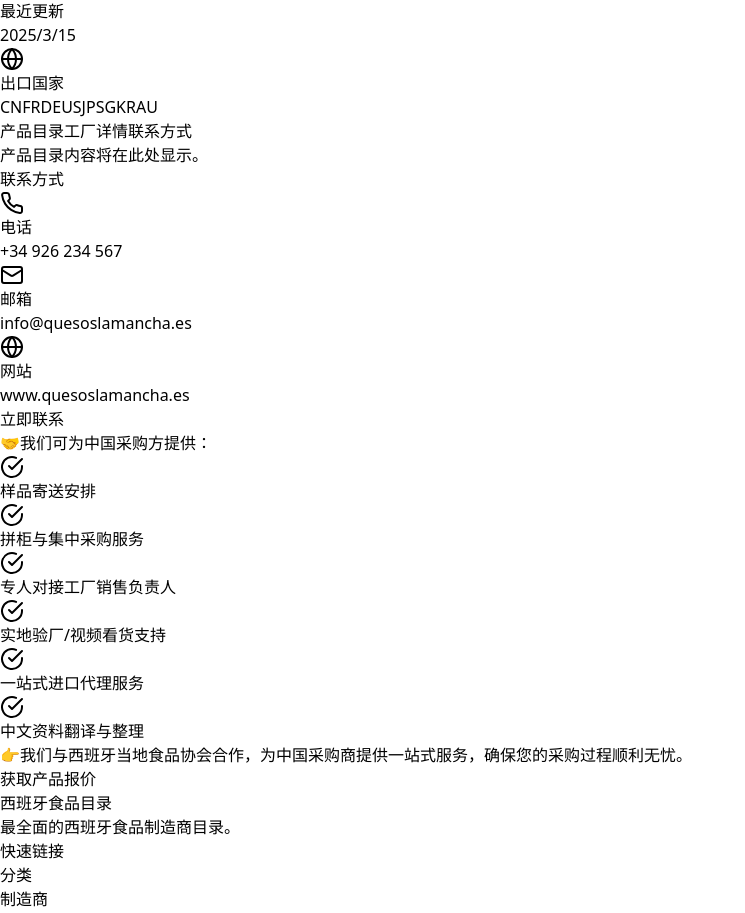
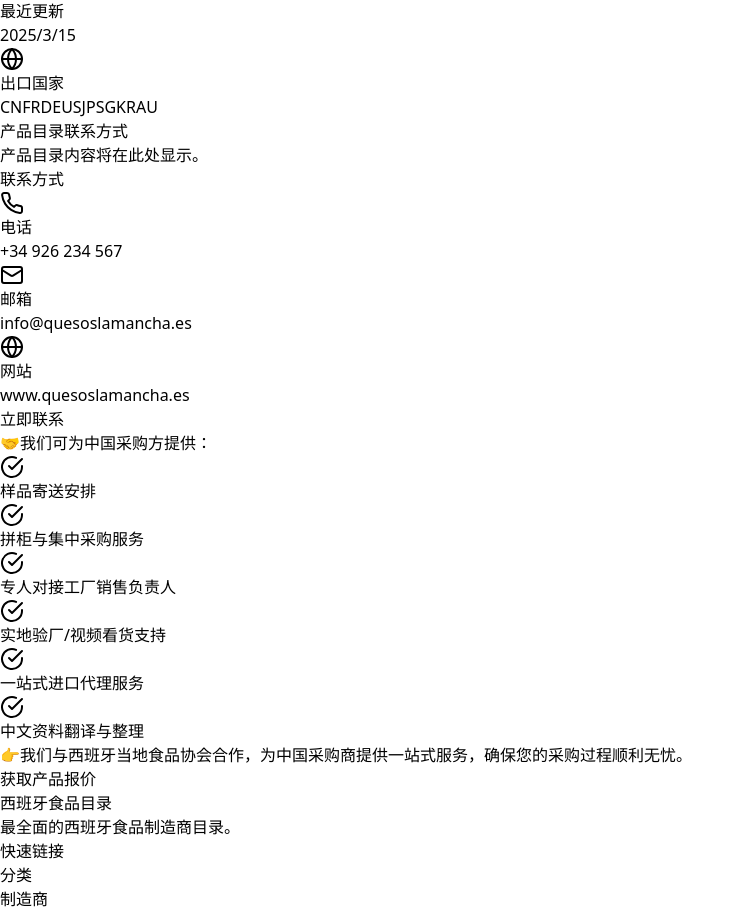
Before and after one commit to srmyiming/labellotita-daohangzhang, a React (Vite) app: page /static-factory in a window 1280 px wide. Shown: the part 1729-2642 px from the top of the page, without its empty margins (0-745 px from the left). Built offline with nearby package versions, Linux system fonts and the light colour scheme.

Commit message:
优化: 移除制造商详情页中的工厂详情选项卡

```diff
--- a/src/components/factory/FactoryTabs.tsx
+++ b/src/components/factory/FactoryTabs.tsx
@@ -1,7 +1,6 @@
 import { Tabs, TabsContent, TabsList, TabsTrigger } from '../ui/tabs';
 import { Factory } from '../../types';
 import CatalogTab from './tabs/CatalogTab';
-import FactoryImagesTab from './tabs/FactoryImagesTab';
 import ContactTab from './tabs/ContactTab';
 
 interface FactoryTabsProps {
@@ -21,12 +20,6 @@ export function FactoryTabs({ factory }: FactoryTabsProps) {
               产品目录
             </TabsTrigger>
             <TabsTrigger
-              value="factory"
-              className="border-b-2 border-transparent data-[state=active]:border-primary data-[state=active]:text-primary rounded-none px-4 py-3"
-            >
-              工厂详情
-            </TabsTrigger>
-            <TabsTrigger
               value="contact"
               className="border-b-2 border-transparent data-[state=active]:border-primary data-[state=active]:text-primary rounded-none px-4 py-3"
             >
@@ -39,10 +32,6 @@ export function FactoryTabs({ factory }: FactoryTabsProps) {
           <CatalogTab />
         </TabsContent>
 
-        <TabsContent value="factory">
-          <FactoryImagesTab images={factory.factoryImages} />
-        </TabsContent>
-
         <TabsContent value="contact">
           <ContactTab factory={factory} />
         </TabsContent>
```
